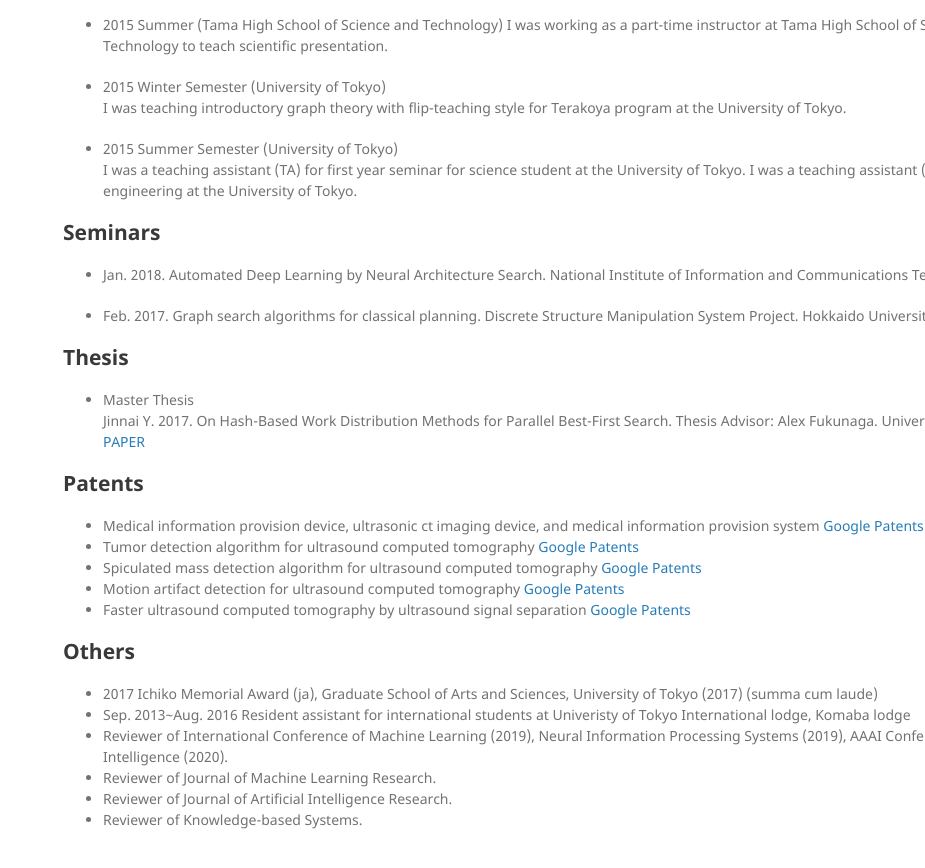
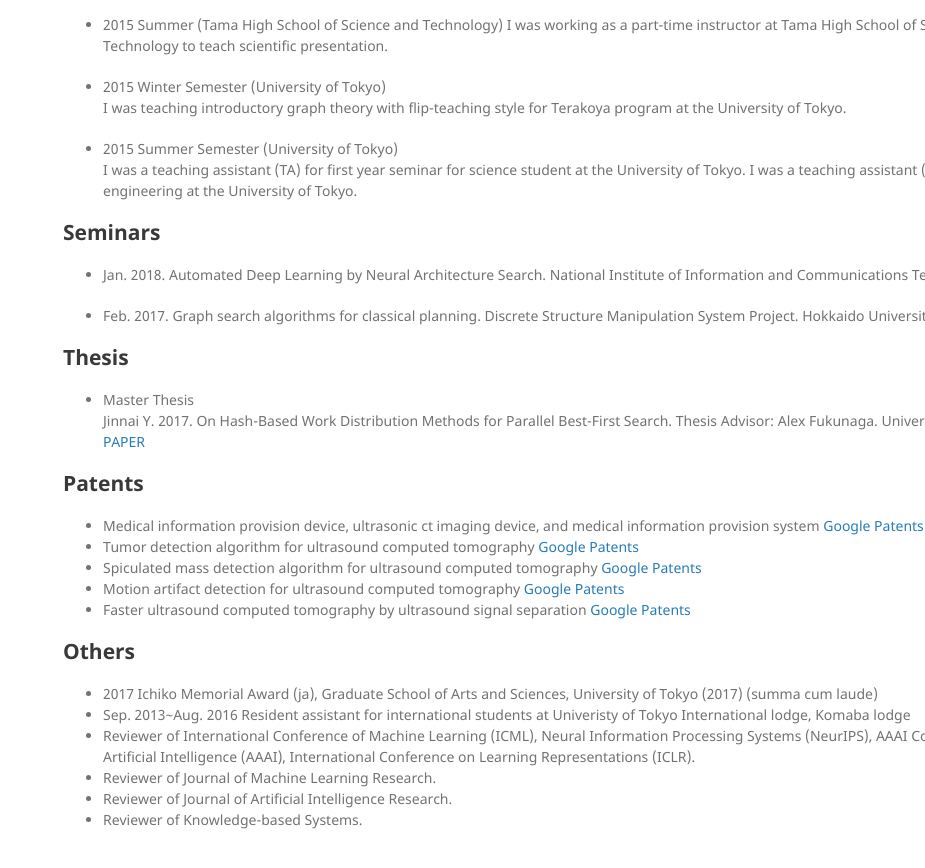
Before and after one commit to jinnaiyuu/jinnaiyuu.github.io, a Jekyll site: the page built from index.md, in a window 1280 px wide and 900 px high, scrolled down 4227 px. Shown: the top 868 px of the window, without its empty margins (355-1280 px from the left). Built offline with Jekyll 4.4.1, drawn with Linux system fonts in a browser that asks for light colours; our own code applies the rules of GitHub Pages for plain Markdown files.

Commit message:
updated reviewer information

```diff
--- a/index.md
+++ b/index.md
@@ -92,7 +92,7 @@ Jinnai Y. 2017. On Hash-Based Work Distribution Methods for Parallel Best-First
 
 - 2017 Ichiko Memorial Award (ja), Graduate School of Arts and Sciences, University of Tokyo (2017) (summa cum laude)
 - Sep. 2013~Aug. 2016 Resident assistant for international students at Univeristy of Tokyo International lodge, Komaba lodge
-- Reviewer of International Conference of Machine Learning (2019), Neural Information Processing Systems (2019), AAAI Conference on Artificial Intelligence (2020).
+- Reviewer of International Conference of Machine Learning (ICML), Neural Information Processing Systems (NeurIPS), AAAI Conference on Artificial Intelligence (AAAI), International Conference on Learning Representations (ICLR).
 - Reviewer of Journal of Machine Learning Research.
 - Reviewer of Journal of Artificial Intelligence Research.
 - Reviewer of Knowledge-based Systems.
```
